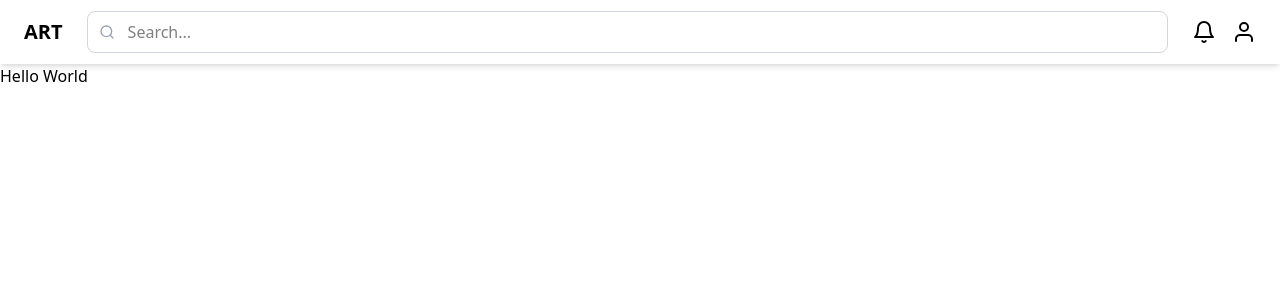
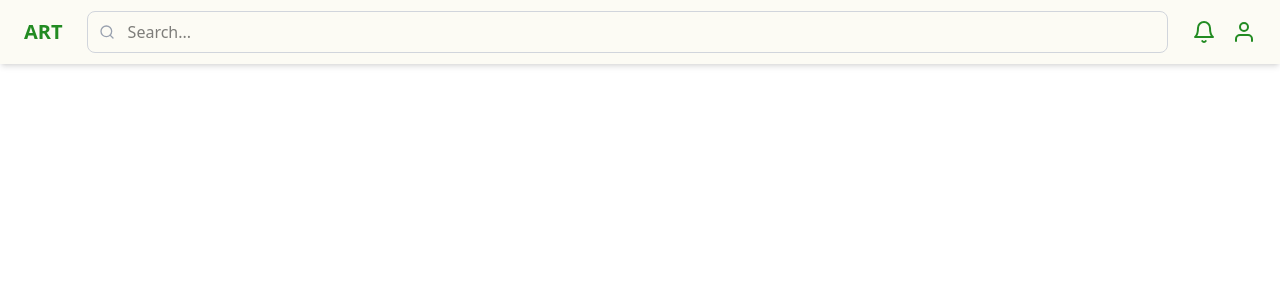
Before and after one commit to Bradw91/agile-requirements-tracker, a React (Vite) app in the folder frontend/: page / in a window 1280 px wide. Shown: the top 300 px of the page. Built offline with nearby package versions, Linux system fonts and the light colour scheme.

Commit message:
fixed issue with tailwind custom colors

```diff
--- a/frontend/package.json
+++ b/frontend/package.json
@@ -10,7 +10,6 @@
     "preview": "vite preview"
   },
   "dependencies": {
-    "@tailwindcss/postcss": "^4.1.12",
     "@tailwindcss/vite": "^4.1.12",
     "react": "^19.1.1",
     "react-dom": "^19.1.1",
--- a/frontend/src/App.tsx
+++ b/frontend/src/App.tsx
@@ -5,9 +5,6 @@ function App() {
   return (
     <>
       <Header />
-      <div>
-        <h1>Hello World</h1>
-      </div>
     </>
   );
 }
--- a/frontend/src/index.css
+++ b/frontend/src/index.css
@@ -1 +1,6 @@
 @import "tailwindcss";
+
+@theme {
+  --color-forestGreen: #228B22;
+  --color-creamWhite: #FCFBF4;
+}
```
